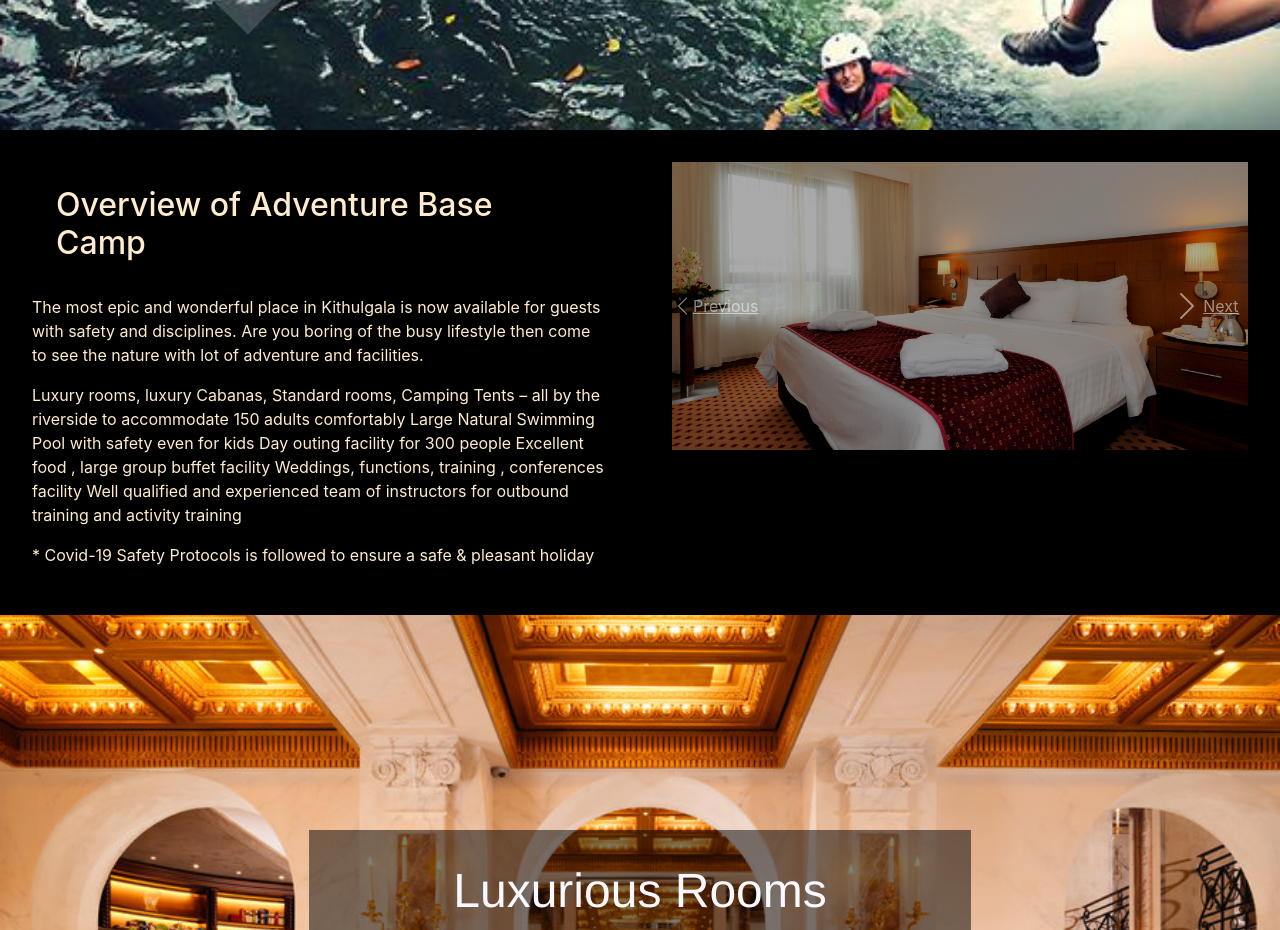
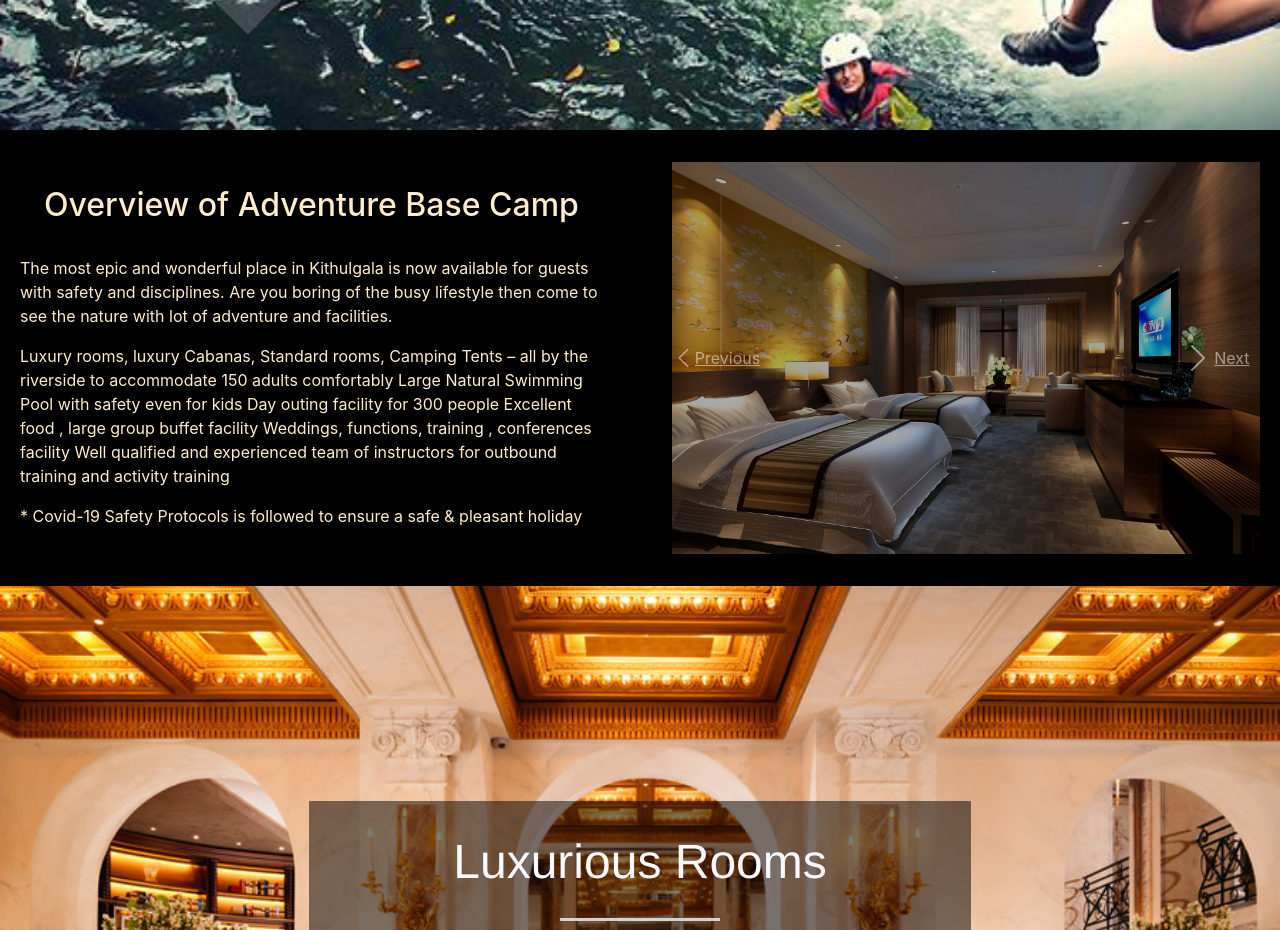
Before and after one commit to Thusiya05/hotel-system, a React (Create React App) app: page / in a window 1280 px wide. Shown: the part 840-1770 px from the top of the page. Built offline with nearby package versions, Linux system fonts and the light colour scheme.

Commit message:
slider css

```diff
--- a/src/App.css
+++ b/src/App.css
@@ -174,8 +174,27 @@ nav img{
         opacity: 0.3;
     }
 }
-
-
+/* Slider */
+Carousel img{
+  max-height: 50vh;
+}
+.slider-row{
+  display: flex;
+  background-color: black;
+  color: blanchedalmond;
+  flex-flow: row wrap;
+  /* height: 25rem; */
+}
+.col-6 h1{
+  padding: 1.5rem;
+  font-size: 2rem;
+}
+.col-6 p{
+  justify-content: center;
+}
+.col-6{
+  padding: 2rem;
+}
 
 /* services */
 .services {
@@ -408,21 +427,3 @@ nav img{
   }
 }
 /* end of roomlist */
-
-.row{
-    /* background-image: url("./images/adventure.jpg"); */
-    background-color: black;
-    color: blanchedalmond;
-    /* height: 25rem; */
-}
-.col-6 h1{
-    padding: 1.5rem;
-    font-size: 2rem;
-}
-.col-6 p{
-    justify-content: center;
-    /* padding: 1rem; */
-}
-.col-6{
-    padding: 2rem;
-}
--- a/src/Components/Banner.js
+++ b/src/Components/Banner.js
@@ -3,7 +3,7 @@ import {Link} from "react-router-dom"
 
 export default function Banner({children,title,subtitle,path}) {
     return (
-         <div class="jumbotron">
+         <div className="jumbotron">
             <h1 className="display-4">{title}</h1>
             <div></div>
             <h2 className="lead">{subtitle}</h2>
--- a/src/Components/Slider.js
+++ b/src/Components/Slider.js
@@ -1,28 +1,24 @@
 import React from 'react'
-// import {Link} from "react-router-dom"
-// import 'bootstrap/dist/css/bootstrap.min.css';
 import {Carousel} from "react-bootstrap"
 import img1 from "../images/hotel.jpg"
-// import img2 from "../images/hotel-room.jpg"
 import img3 from "../images/Double-Room.jpg"
+import img2 from "../images/hotel-room.jpg"
 
 function Slider() {
     return (
-        // <div className="slider-background">
             <div>
             <Carousel fade>
                 <Carousel.Item>
                     <img className="d-block w-100" src={img1} alt="First slide"/>
                 </Carousel.Item>
-            {/* <Carousel.Item>
+                <Carousel.Item>
                     <img className="d-block w-100" src={img2} alt="Second slide"/>
-            </Carousel.Item> */}
+                </Carousel.Item>
                 <Carousel.Item>
                     <img className="d-block w-100" src={img3} alt="Third slide"/>
                 </Carousel.Item>
             </Carousel>
         </div>
-        // </div>
 
     )
 }
--- a/src/Pages/Home.js
+++ b/src/Pages/Home.js
@@ -12,7 +12,7 @@ export default function Home() {
         <div>
           <Background className="area"></Background>
         </div>
-        <div className="container-fluid">
+        <div className="slider-row">
         <div className="row">
             <div className="col-6">
                 <h1>Overview of Adventure Base Camp</h1>
@@ -31,8 +31,6 @@ export default function Home() {
             </div>
         </div>
 
-
-
         </div>
         <div>
             <Hero hero="defaultHero">
```
Lines whose indentation alone changed are shown as unchanged.
